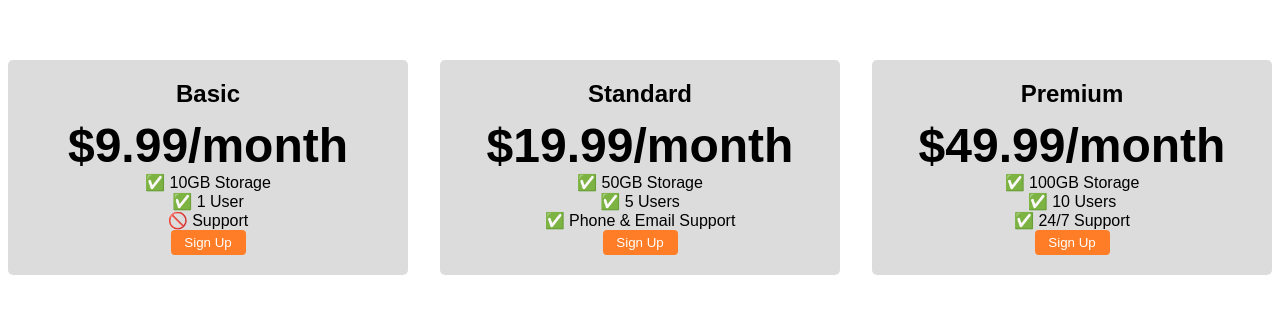
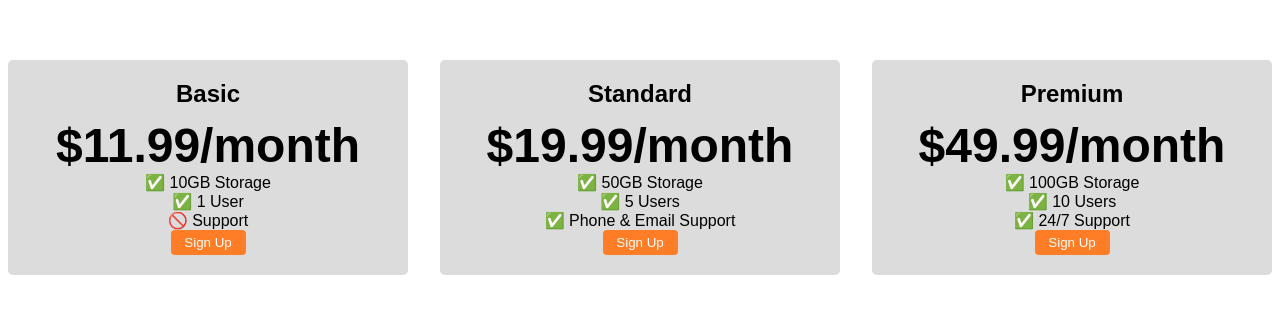
Before and after one commit to hinesem/Complete-2023-Web-Development-Bootcamp, a plain HTML site: page 9.4 Flexbox Pricing Table Project/index.html in a window 1280 px wide. Shown: the part 241-554 px from the top of the page. Drawn offline with Linux system fonts and the light colour scheme; a web font is replaced by a local one.

Commit message:
change to plan-price #1

```diff
--- a/9.4 Flexbox Pricing Table Project/index.html
+++ b/9.4 Flexbox Pricing Table Project/index.html
@@ -23,7 +23,7 @@
   <div class="pricing-container">
     <div class="pricing-plan">
       <div class="plan-title">Basic</div>
-      <div class="plan-price">$9.99/month</div>
+      <div class="plan-price">$11.99/month</div>
       <ul class="plan-features">
         <li>✅ 10GB Storage</li>
         <li>✅ 1 User</li>
```
Also changed, not shown: 9.4 Flexbox Pricing Table Project/index.css (+2 -25 lines).
